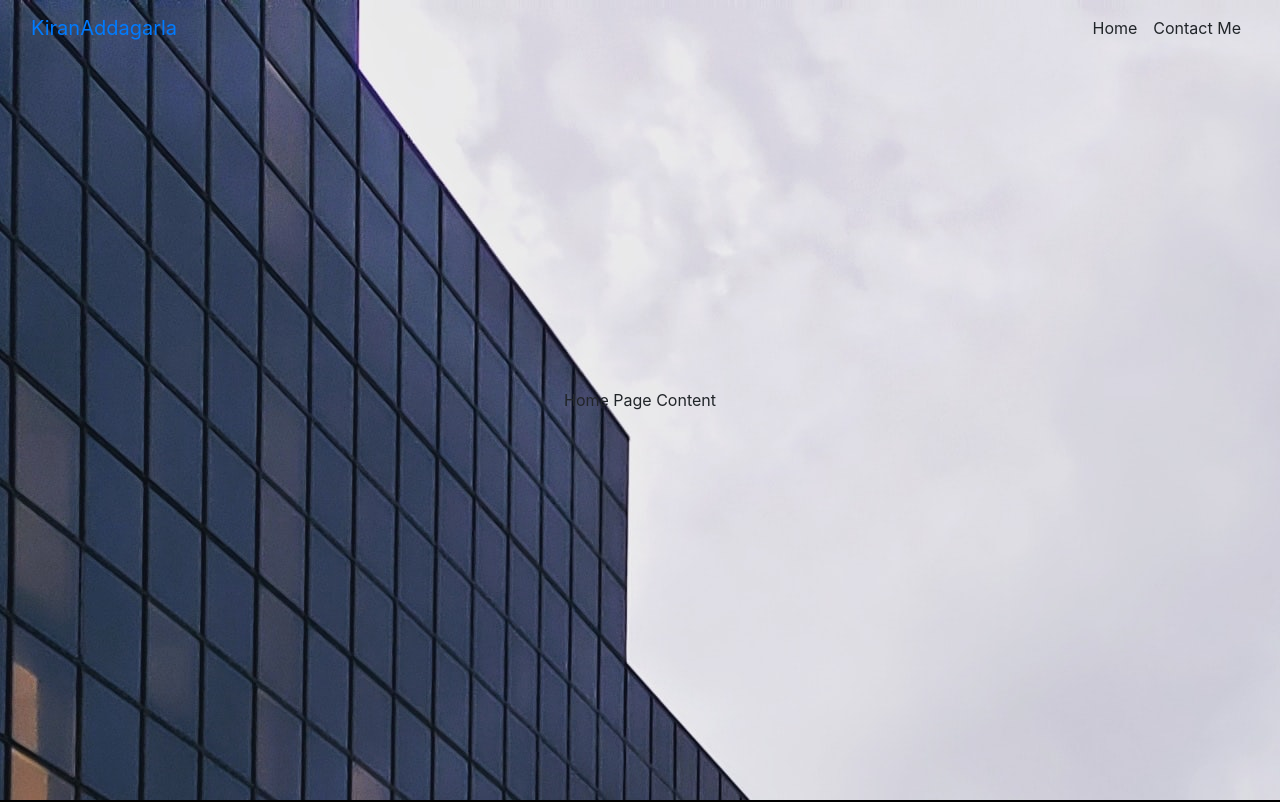
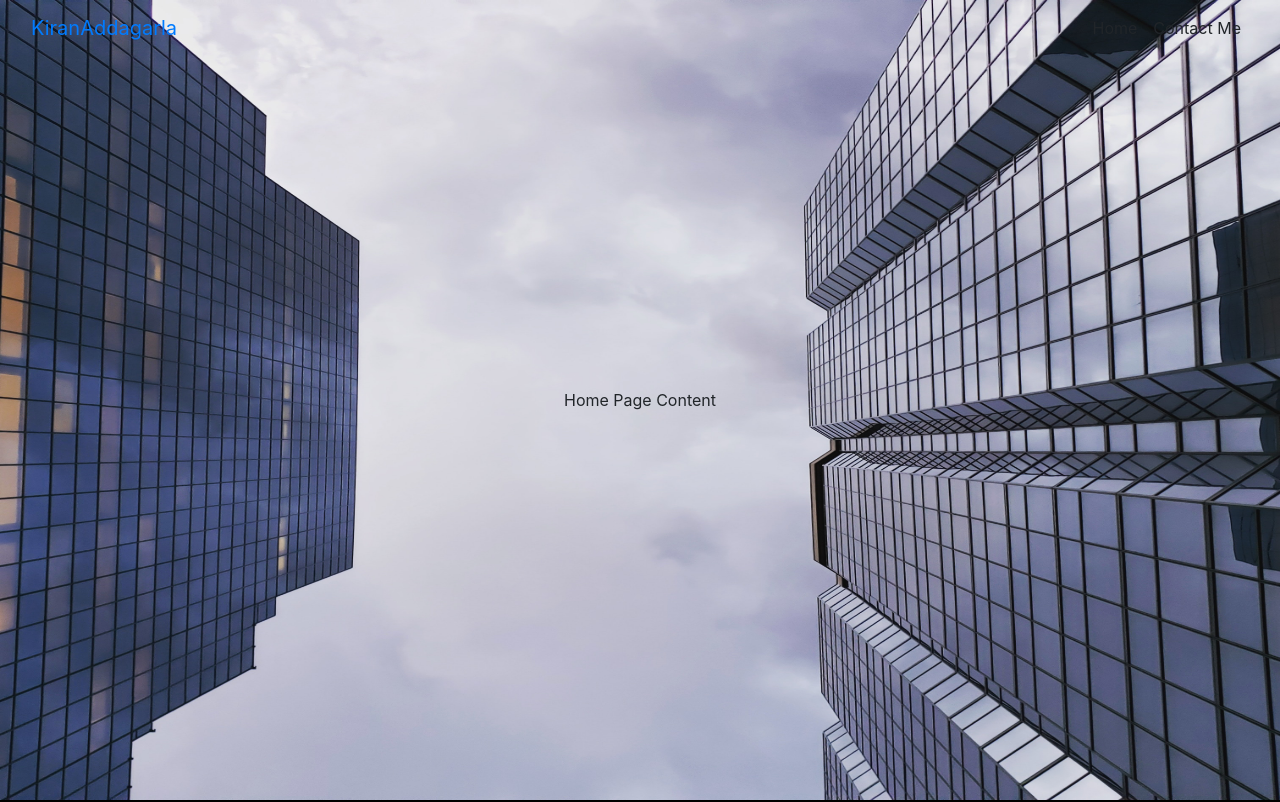
Before and after one commit to KiranAddagarla/ReactWebApplication, a React (Create React App) app: page / in a window 1280 px wide. Shown: the top 802 px of the page. Built offline with nearby package versions, Linux system fonts and the light colour scheme.

Commit message:
background and navbar transparent changes

```diff
--- a/src/App.css
+++ b/src/App.css
@@ -1,7 +1,16 @@
+.home-background{
+    background: url(../src/MediaFiles/primary-background.jpg);
+    height: 100%;
+    width: 100%;
+    background-size:100% 100%;
+    background-repeat:no-repeat;
+    overflow-y: hidden;
+    overflow-x: hidden;
+ }
+
 .primary-section-container{
     height: 100vh;
     width: 100%;
-    background: url(../src/MediaFiles/primary-background.jpg);
 }
 .secondary-section-container{
     height: 100vh;
--- a/src/Components/HomePage.js
+++ b/src/Components/HomePage.js
@@ -2,7 +2,7 @@ import React from "react";
 
 const HomePage = () => {
     return(
-        <div id="HomeContainer" className="d-flex justify-content-center primary-section-container image-fluid">
+        <div id="HomeContainer" className="d-flex justify-content-center primary-section-container home-background">
             <div className="align-self-center">
                 Home Page Content
             </div>
```
